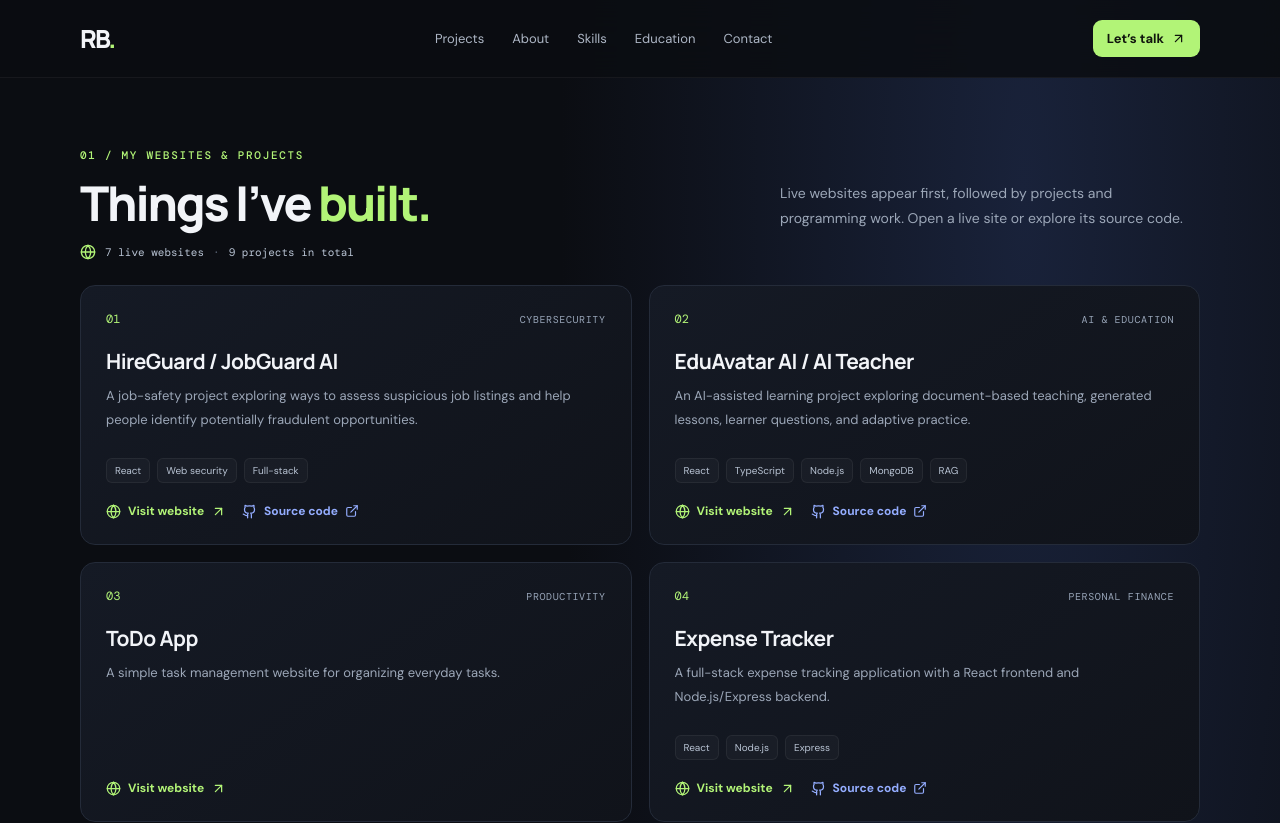
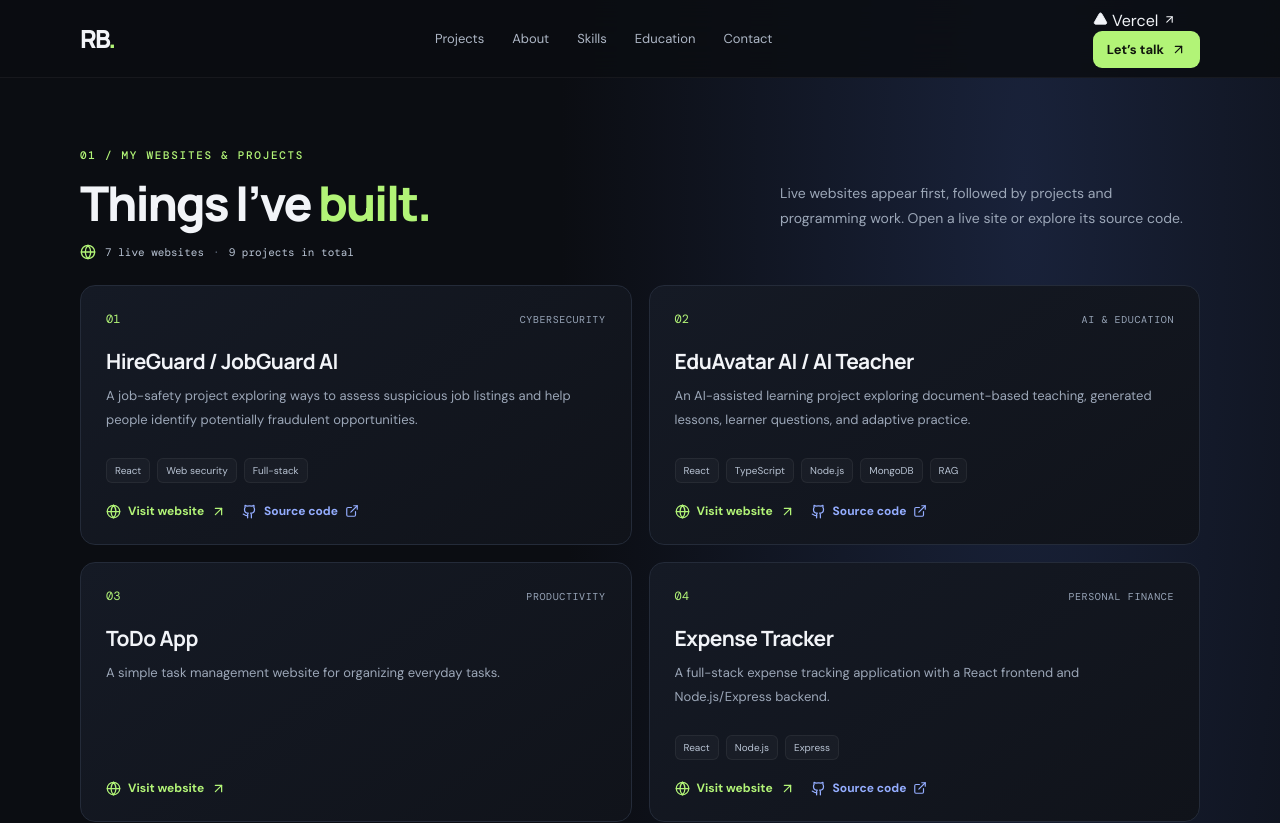
Before and after one commit to riteshhosale/riteshhosale, a React (Vite) app in the folder portfolio-mern/client/: page / in a window 1280 px wide. Shown: the top 823 px of the page. Built offline with nearby package versions, Linux system fonts and the light colour scheme; no server answers.

Commit message:
Add Vercel branding and project dashboard links

```diff
--- a/portfolio-mern/client/src/components/layout/SiteHeader.tsx
+++ b/portfolio-mern/client/src/components/layout/SiteHeader.tsx
@@ -1,5 +1,5 @@
 import { useState } from "react";
-import { ArrowUpRight, Menu, X } from "lucide-react";
+import { ArrowUpRight, Menu, Triangle, X } from "lucide-react";
 
 const navItems: [string, string][] = [["Projects", "#projects"], ["About", "#about"], ["Skills", "#skills"], ["Education", "#education"], ["Contact", "#contact"]];
 
@@ -9,11 +9,17 @@ export default function SiteHeader() {
 
   return (
     <header className="site-header">
-        <div className="container nav-wrap">
-          <a href="#home" className="brand" onClick={closeMenu}>RB<span>.</span></a>
-          <nav className={mobileOpen ? "nav-links open" : "nav-links"}>{navItems.map(([label, href]) => <a key={href} href={href} onClick={closeMenu}>{label}</a>)}</nav>
+      <div className="container nav-wrap">
+        <a href="#home" className="brand" onClick={closeMenu}>RB<span>.</span></a>
+        <nav className={mobileOpen ? "nav-links open" : "nav-links"}>{navItems.map(([label, href]) => <a key={href} href={href} onClick={closeMenu}>{label}</a>)}</nav>
+        <div className="nav-actions">
+          <a className="vercel-header-link" href="https://vercel.com/riteshs-projects-660a63e8" target="_blank" rel="noreferrer" aria-label="Open Vercel dashboard">
+            <Triangle size={15} fill="currentColor" strokeWidth={1.5} /> <span>Vercel</span> <ArrowUpRight size={13} />
+          </a>
           <a className="nav-cta" href="mailto:riteshbhosale092007@gmail.com">Let’s talk <ArrowUpRight size={15} /></a>
-          <button className="mobile-toggle" type="button" onClick={() => setMobileOpen((value) => !value)} aria-label={mobileOpen ? "Close navigation" : "Open navigation"}>{mobileOpen ? <X /> : <Menu />}</button>
-        </div></header>
+        </div>
+        <button className="mobile-toggle" type="button" onClick={() => setMobileOpen((value) => !value)} aria-label={mobileOpen ? "Close navigation" : "Open navigation"}>{mobileOpen ? <X /> : <Menu />}</button>
+      </div>
+    </header>
   );
 }
```
